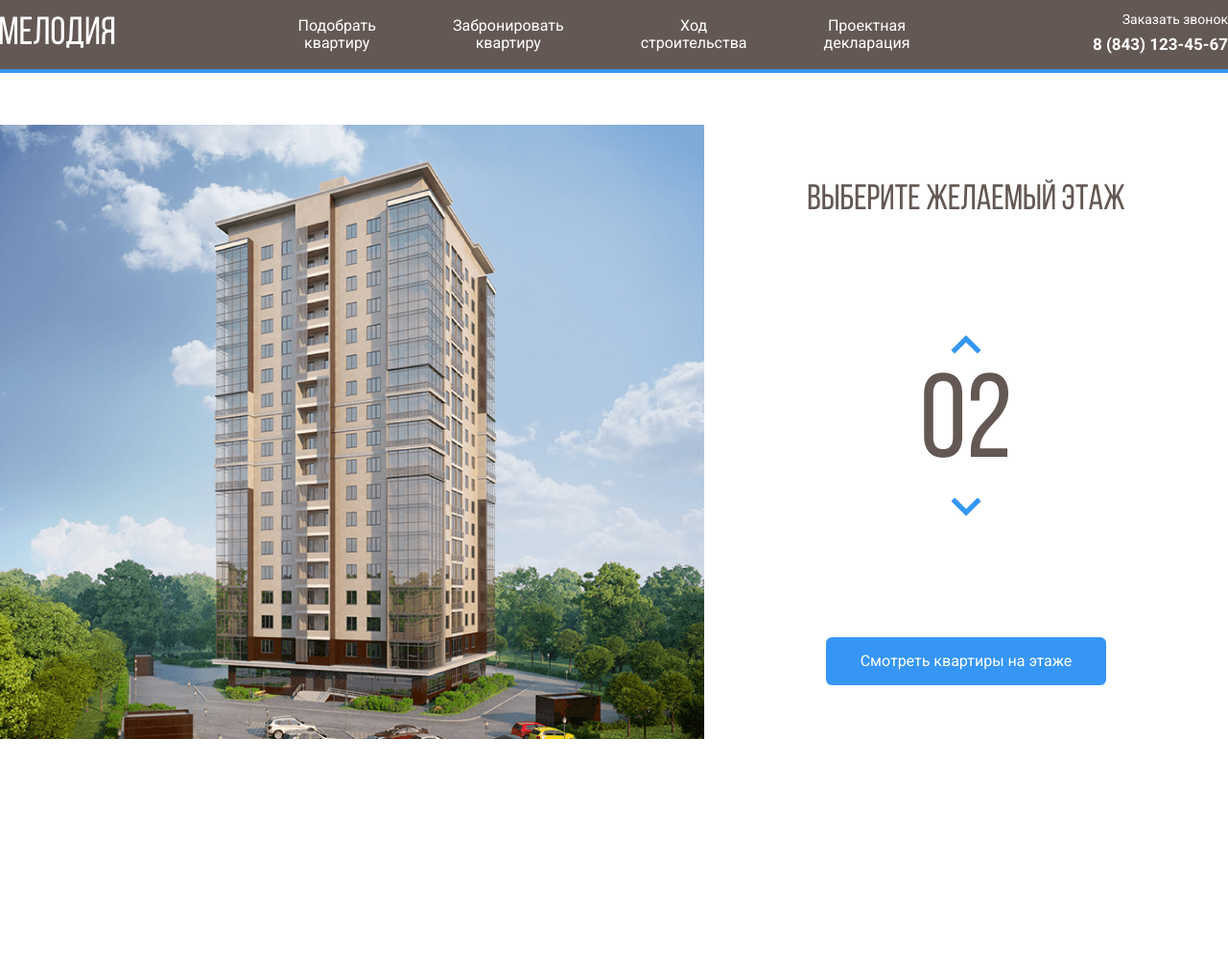
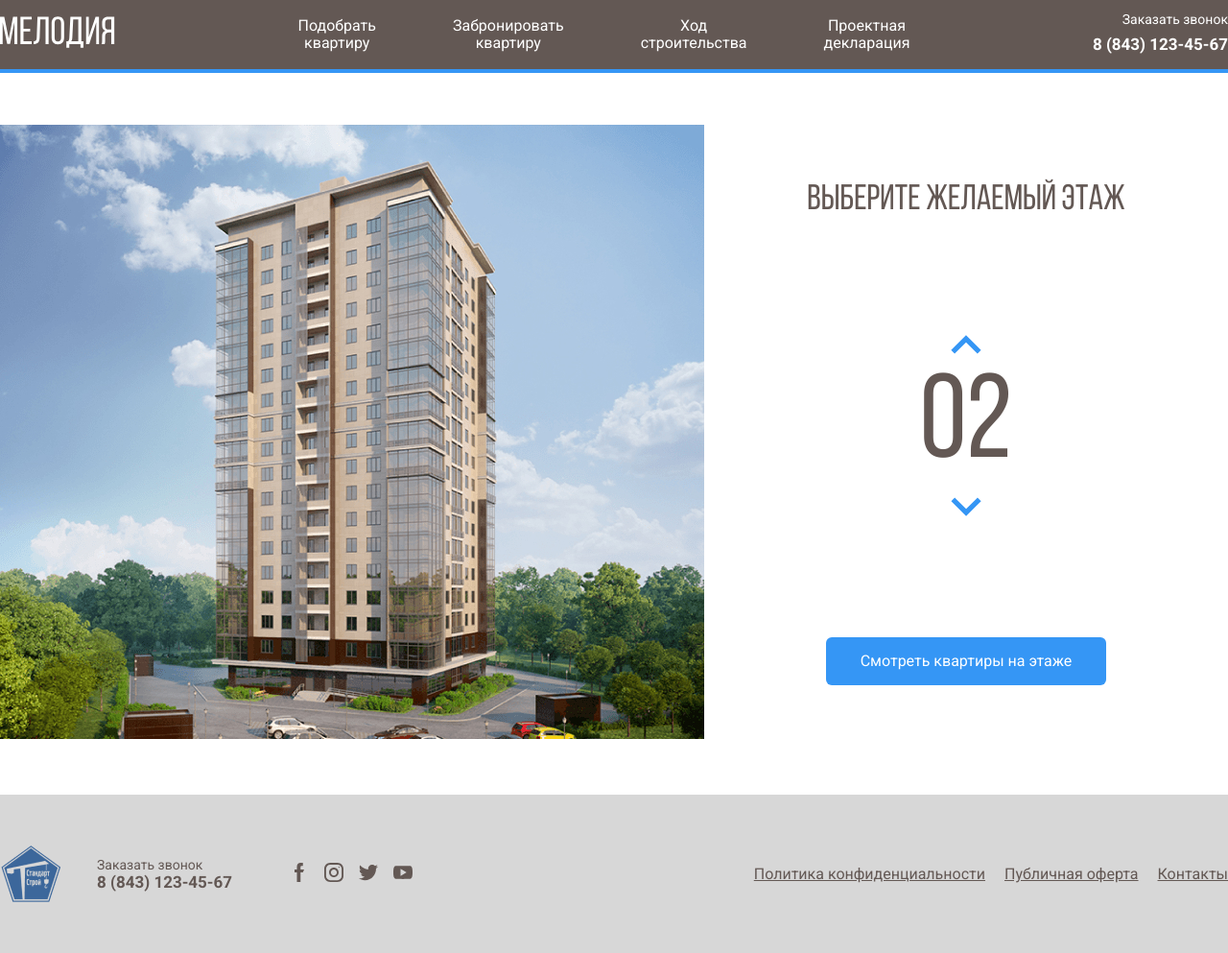
Before and after one commit to Sid-inc/melody, a plain HTML site: page index.html in a window 1280 px wide. Shown: the whole page at 96% size. Before the commit the page ends 800 px from the top, so only its background shows below. Drawn offline with Linux system fonts and the light colour scheme.

Commit message:
Футер

```diff
--- a/css/style.css
+++ b/css/style.css
@@ -72,6 +72,7 @@ body {
 .main {
   display: flex;
   padding-top: 54px;
+  padding-bottom: 54px;
   margin: 0 auto;
   max-width: 1280px;
 }
@@ -268,3 +269,71 @@ path.current-flat {
 .modal__close::after {
   transform: translate(-50%, -50%) rotate(-45deg);
 }
+
+.footer {
+  background-color: #D7D7D7;
+  padding-top: 50px;
+  padding-bottom: 50px;
+}
+
+.footer__inner {
+  display: flex;
+  align-items: center;
+  max-width: 1280px;
+  margin: auto;
+}
+
+.footer__logo {
+  margin-right: 36px;
+}
+
+.call-back {
+  display: flex;
+  flex-direction: column;
+  margin-right: 60px;
+}
+
+.call-back__title {
+  font-size: 14px;
+  line-height: 16px;
+  color: #635854;
+}
+
+.call-back__phone {
+  font-size: 17px;
+  font-weight: 700;
+  line-height: 20px;
+  text-decoration: none;
+  color: #635854;
+}
+
+.socials {
+  display: flex;
+  list-style: none;
+  padding-left: 0;
+  margin: 0;
+}
+
+.socials__item + .socials__item {
+  margin-left: 16px;
+}
+
+.links {
+  display: flex;
+  list-style: none;
+  margin-left: auto;
+  margin-top: 0;
+  margin-bottom: 0;
+  padding-left: 0;
+}
+
+.links__item + .links__item {
+  margin-left: 20px;
+}
+
+.links__link {
+  font-size: 16px;
+  font-weight: 400;
+  line-height: 19px;
+  color: #635854;
+}
--- a/index.html
+++ b/index.html
@@ -91,6 +91,48 @@
       <button class="button button--primary" id="btnShowFlors">Смотреть квартиры на этаже</button>
     </div>
   </main>
+  <footer class="footer">
+    <div class="footer__inner">
+      <img class="footer__logo" src="img/footer-logo.png" width="65" height="65" alt="Логотип строй стандарт">
+      <div class="call-back">
+        <span class="call-back__title">Заказать звонок</span>
+        <a class="call-back__phone" href="tel:+78431234567">8 (843) 123-45-67</a>
+      </div>
+      <ul class="socials">
+        <li class="socials__item">
+          <a href="" class="socials__link">
+            <img src="img/facebook.svg" width="20" height="20" href="#" alt="facebook">
+          </a>
+        </li>
+        <li class="socials__item">
+          <a href="" class="socials__link">
+            <img src="img/instagram.svg" width="20" height="20" href="#" alt="instagram">
+          </a>
+        </li>
+        <li class="socials__item">
+          <a href="" class="socials__link">
+            <img src="img/twitter.svg" width="20" height="20" href="#" alt="twitter">
+          </a>
+        </li>
+        <li class="socials__item">
+          <a href="" class="socials__link">
+            <img src="img/youtube.svg" width="20" height="20" href="#" alt="youtube">
+          </a>
+        </li>
+      </ul>
+      <ul class="links">
+        <li class="links__item">
+          <a class="links__link" href="#">Политика конфиденциальности</a>
+        </li>
+        <li class="links__item">
+          <a class="links__link" href="#">Публичная оферта</a>
+        </li>
+        <li class="links__item">
+          <a class="links__link" href="#">Контакты</a>
+        </li>
+      </ul>
+    </div>
+  </footer>
   <div class="modal-holder">
     <section class="modal">
       <button class="modal__close" id="modal-close" aria-label="Закрыть окно"></button>
```
Also changed, not shown: img/facebook.svg (added), img/footer-logo.png (added), img/instagram.svg (added), img/twitter.svg (added), img/youtube.svg (added).
